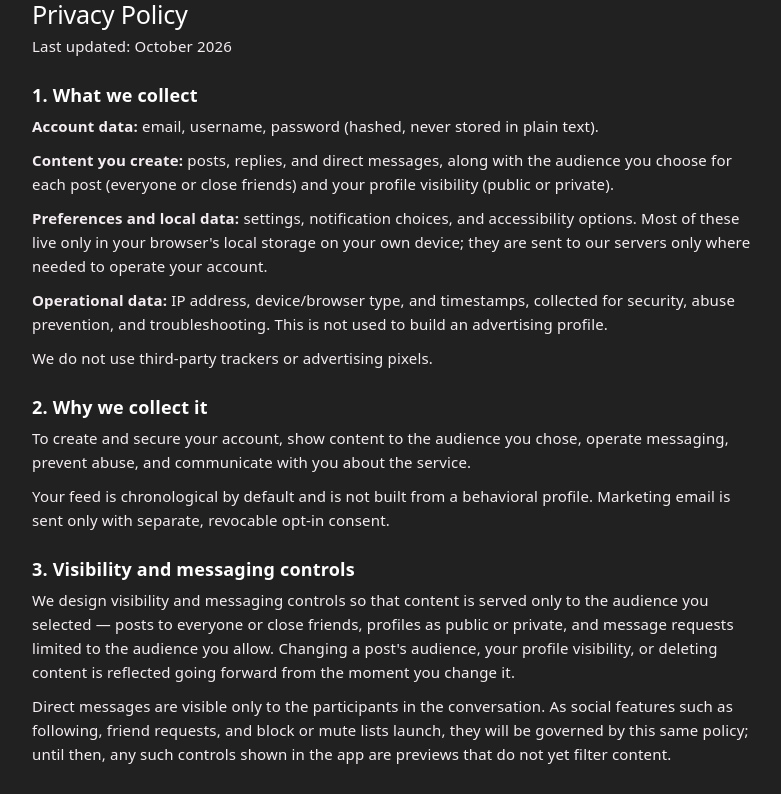
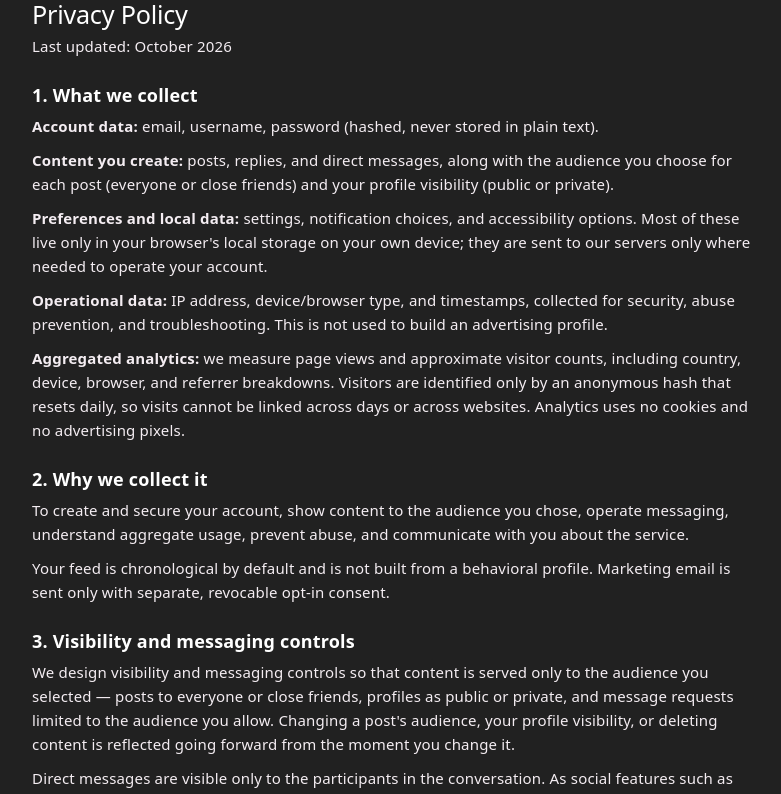
Before and after one commit to Crowbit-dev/Crowbit, a React (Vite) app in the folder client/: page /privacy in a window 1280 px wide. Shown: the top 794 px of the page, without its empty margins (248-1029 px from the left). Built offline with nearby package versions, Linux system fonts and the light colour scheme.

Commit message:
feat(Privacy): enhance privacy policy with detailed analytics and usage explanations

```diff
--- a/client/src/Privacy.tsx
+++ b/client/src/Privacy.tsx
@@ -26,12 +26,17 @@ export default function Privacy() {
 					<strong>Operational data:</strong> IP address, device/browser type, and timestamps, collected for security,
 					abuse prevention, and troubleshooting. This is not used to build an advertising profile.
 				</p>
-				<p>We do not use third-party trackers or advertising pixels.</p>
+				<p>
+					<strong>Aggregated analytics:</strong> we measure page views and approximate visitor counts, including
+					country, device, browser, and referrer breakdowns. Visitors are identified only by an anonymous hash that
+					resets daily, so visits cannot be linked across days or across websites. Analytics uses no cookies and no
+					advertising pixels.
+				</p>
 
 				<h3>2. Why we collect it</h3>
 				<p>
-					To create and secure your account, show content to the audience you chose, operate messaging, prevent abuse,
-					and communicate with you about the service.
+					To create and secure your account, show content to the audience you chose, operate messaging, understand
+					aggregate usage, prevent abuse, and communicate with you about the service.
 				</p>
 				<p>
 					Your feed is chronological by default and is not built from a behavioral profile. Marketing email is sent only
```
